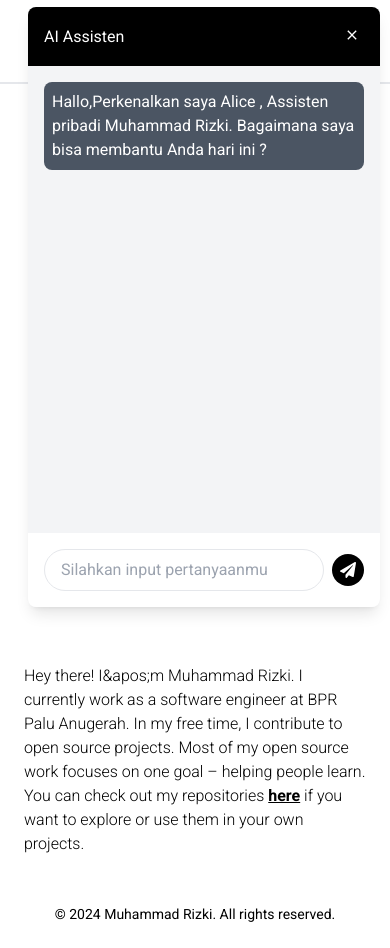
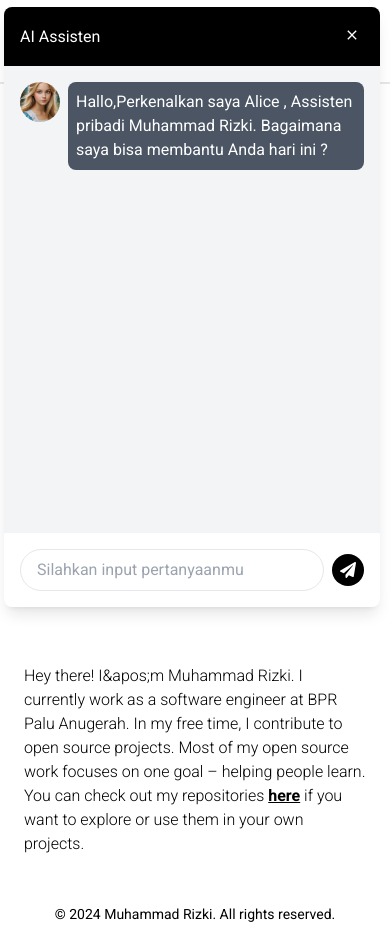
Before and after one commit to MRizki28/muhammadrizkiv4, a Next.js app: page /en/ in a window 390 px wide. Both pictures are taken after a click on the button 348 px from the left and 802 px from the top of the page. Built offline with nearby package versions, Linux system fonts and the light colour scheme; what @huggingface/inference would draw is missing.

Commit message:
fix responsive chat

```diff
--- a/src/components/chatbot/ModalChat.tsx
+++ b/src/components/chatbot/ModalChat.tsx
@@ -10,7 +10,6 @@ import huggingApiHandler from "@/services/huggingApi";
 
 export default function ModalChat() {
     const [openChat, setOpenChat] = useState(false);
-    const [isMobile, setIsMobile] = useState(false);
     const [inputValue, setInputValue] = useState('');
     const [messages, setMessages] = useState([
         {
@@ -91,17 +90,6 @@ export default function ModalChat() {
         }, 1000);
     }
 
-
-    useEffect(() => {
-        const handleResize = () => {
-            setIsMobile(window.innerWidth <= 768);
-        };
-
-        handleResize();
-        window.addEventListener('resize', handleResize);
-        return () => window.removeEventListener('resize', handleResize);
-    }, []);
-
     const closeChat = () => {
         setOpenChat(false);
     }
@@ -113,7 +101,6 @@ export default function ModalChat() {
                 className={`fixed p-1 right-[6px] md:right-4 bottom-10 ${openChat ? 'fade-in h-[100%] top-[3px] md:top-auto md:h-fit' : 'hidden'}`}
             >
                 <div className="bg-gray-100 dark:bg-slate-800 rounded-lg shadow-lg flex flex-col max-h-[600px] h-full ">
-                    {/* Header */}
                     <div className="bg-black dark:bg-slate-700 p-4 text-white flex justify-between items-center rounded-t-lg">
                         <span className="text-start" id="receiver">AI Assisten</span>
                         <div className="relative inline-block text-left">
@@ -123,32 +110,38 @@ export default function ModalChat() {
                         </div>
                     </div>
 
-                    {/* Chat Container */}
                     <div className="flex-1 overflow-y-auto p-4">
                         <div className="flex flex-col space-y-2" id="messageContainer">
-                            {messages.map((message, index) => (
-                                <div key={index} className={`flex space-x-3 ${message.type === 'bot' ? 'items-start' : 'justify-end'}`}>
-                                    {message.type === 'bot' && !isMobile && (
-                                        <div>
+                            {messages.map((message) => (
+                                <div
+                                    key={message.id}
+                                    className={`flex ${message.type === "bot" ? "items-start" : "justify-end"
+                                        }`}
+                                >
+                                    {message.type === "bot" && (
+                                        <div className="mr-2 flex-shrink-0">
                                             <Image
                                                 src={Profile}
-                                                alt="profile"
-                                                width={50}
-                                                height={50}
-                                                className="w-12 h-12 object-cover rounded-full"
-                                                placeholder="blur"
-                                                blurDataURL={Profile.blurDataURL}
+                                                alt="bot profile"
+                                                width={40}
+                                                height={40}
+                                                className="rounded-full h-10 w-10 object-cover"
+                                                priority
                                             />
                                         </div>
                                     )}
-                                    <div className={`text-white p-2 rounded-lg max-w-xs ${message.type === 'bot' ? 'bg-gray-600' : 'bg-green-600'}`}>
-                                        <span>{message.message}</span>
+
+                                    <div
+                                        className={`text-white p-2 rounded-lg max-w-xs break-words  ${message.type === "bot" ? "bg-gray-600" : "bg-green-600"
+                                            }`}
+                                    >
+                                        {message.message}
                                     </div>
                                 </div>
                             ))}
                         </div>
                     </div>
-                    {/* Input Field */}
+
                     <div className="bg-white dark:bg-slate-700 p-4 flex items-center rounded-b-lg">
                         <input
                             type="text"
```
